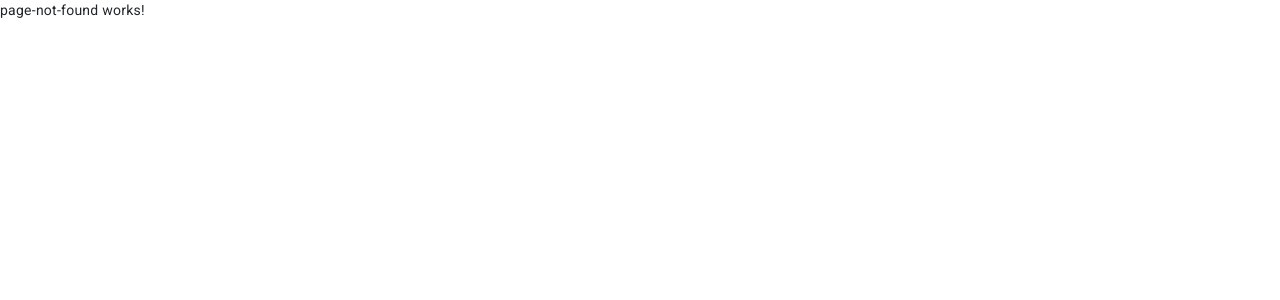
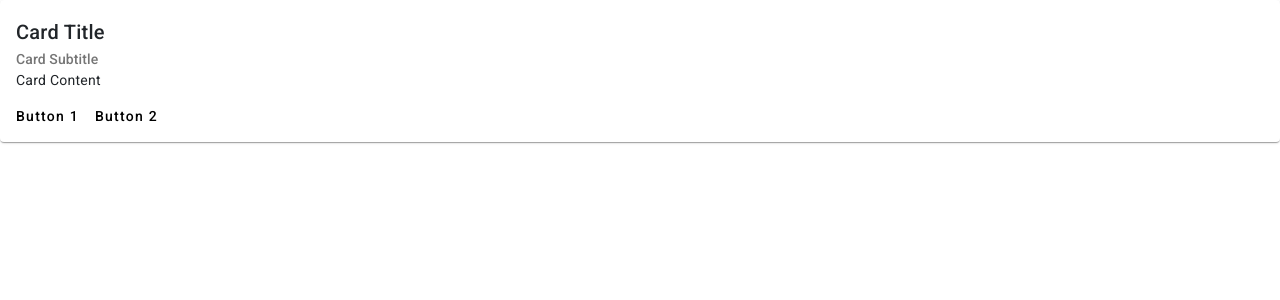
Before and after one commit to sivaprasadtalapagala/angular-material, an Angular app: page /cards in a window 1280 px wide. Shown: the top 300 px of the page. Built offline with nearby package versions, Linux system fonts and the light colour scheme.

Commit message:
simple auto complete,cards implemented

```diff
--- a/src/app/app-routing.module.ts
+++ b/src/app/app-routing.module.ts
@@ -1,11 +1,15 @@
 import { NgModule } from '@angular/core';
 import { RouterModule, Routes } from '@angular/router';
+import { AutoCompleteComponent } from './auto-complete/auto-complete.component';
+import { MCardsComponent } from './m-cards/m-cards.component';
 import { MaterialBasicsComponent } from './material-basics/material-basics.component';
 import { PageNotFoundComponent } from './page-not-found/page-not-found.component';
 
 const routes: Routes = [
   { path: '', redirectTo: 'basics', pathMatch: 'full' },
   {path:'basics',component:MaterialBasicsComponent},
+  {path:'cards',component:MCardsComponent},
+  {path:'autocomplete',component:AutoCompleteComponent},
   {path:'**', component:PageNotFoundComponent}
 ]
 
--- /dev/null
+++ b/src/app/auto-complete/auto-complete.component.html
@@ -0,0 +1,8 @@
+<mat-form-field>
+    <input type="text" placeholder="Search" matInput [matAutocomplete]="auto">
+    <mat-autocomplete #auto="matAutocomplete">
+      <mat-option *ngFor="let option of options" [value]="option">
+        {{ option }}
+      </mat-option>
+    </mat-autocomplete>
+  </mat-form-field>
--- /dev/null
+++ b/src/app/auto-complete/auto-complete.component.ts
@@ -0,0 +1,11 @@
+import { Component } from '@angular/core';
+
+@Component({
+  selector: 'app-auto-complete',
+  templateUrl: './auto-complete.component.html',
+  styleUrls: ['./auto-complete.component.scss']
+})
+export class AutoCompleteComponent {
+  options: string[] = ['Option 1', 'Option 2', 'Option 3'];
+
+}
--- /dev/null
+++ b/src/app/m-cards/m-cards.component.html
@@ -0,0 +1,13 @@
+<mat-card>
+    <mat-card-header>
+      <mat-card-title>Card Title</mat-card-title>
+      <mat-card-subtitle>Card Subtitle</mat-card-subtitle>
+    </mat-card-header>
+    <mat-card-content>
+      Card Content
+    </mat-card-content>
+    <mat-card-actions>
+      <button mat-button>Button 1</button>
+      <button mat-button>Button 2</button>
+    </mat-card-actions>
+  </mat-card>
--- a/src/app/material-basics/material-basics.component.html
+++ b/src/app/material-basics/material-basics.component.html
@@ -1,7 +1,7 @@
 <button class="btn btn-primary">Click me</button>
 <h2 class="text-center">Material buttons</h2>
-<button mat-button class="mr-2">Basic Button</button>
-<button mat-button color="primary" class="mr-2">Primary Button</button>
+<button mat-button class="mr-2" (click)="goToCards()">Material Cards</button>
+<button mat-button color="primary" class="mr-2" routerLink="/autocomplete">Auto complete</button>
 <button mat-raised-button color="accent" class="mx-4">Accent Button</button>
 <button mat-flat-button color="warn" class="mr-2">Warn Button</button>
 <button mat-icon-button class="mr-2">
--- a/src/app/material-basics/material-basics.component.ts
+++ b/src/app/material-basics/material-basics.component.ts
@@ -1,4 +1,5 @@
 import { Component } from '@angular/core';
+import { Router } from '@angular/router';
 
 @Component({
   selector: 'app-material-basics',
@@ -6,5 +7,12 @@ import { Component } from '@angular/core';
   styleUrls: ['./material-basics.component.scss']
 })
 export class MaterialBasicsComponent {
+  constructor(
+    private router:Router
+  ){
 
+  }
+  goToCards(){
+    this.router.navigate(['/cards'])
+  }
 }
```
Also changed, not shown: src/app/app.module.ts (+24 -2 lines), src/app/m-cards/m-cards.component.ts (added, +10 -0 lines), src/app/auto-complete/auto-complete.component.scss (added), src/app/m-cards/m-cards.component.scss (added), 2 other files (tests, documents, lock files or other folders).
